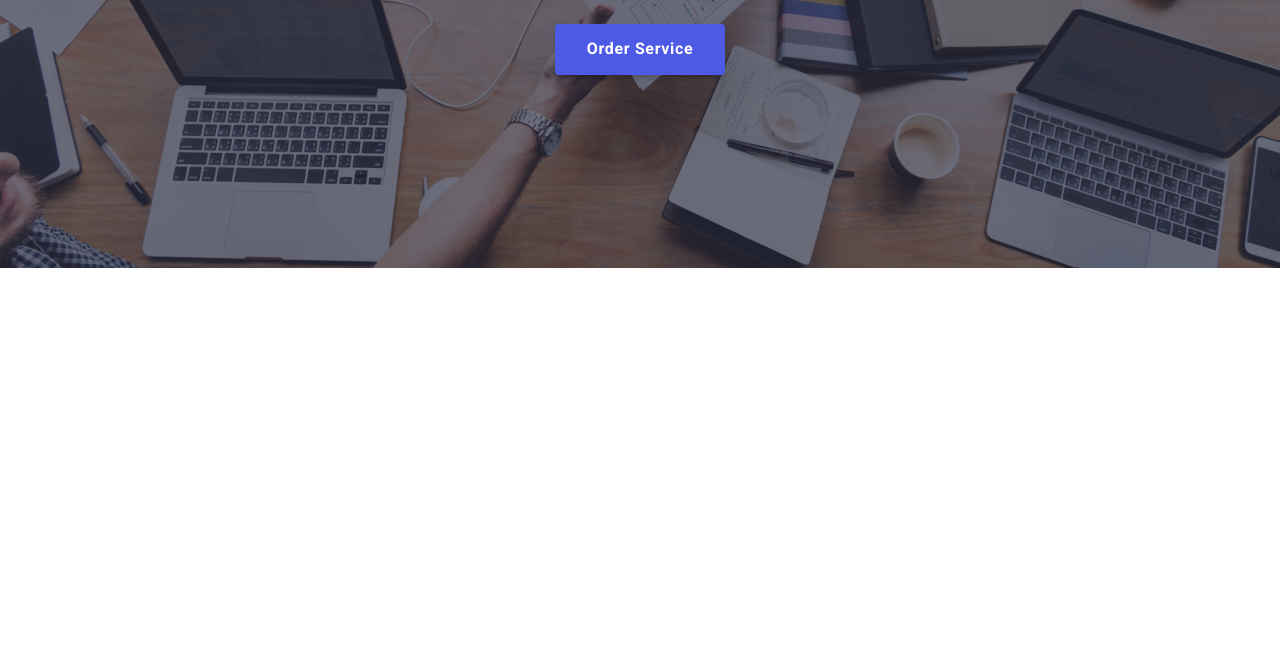
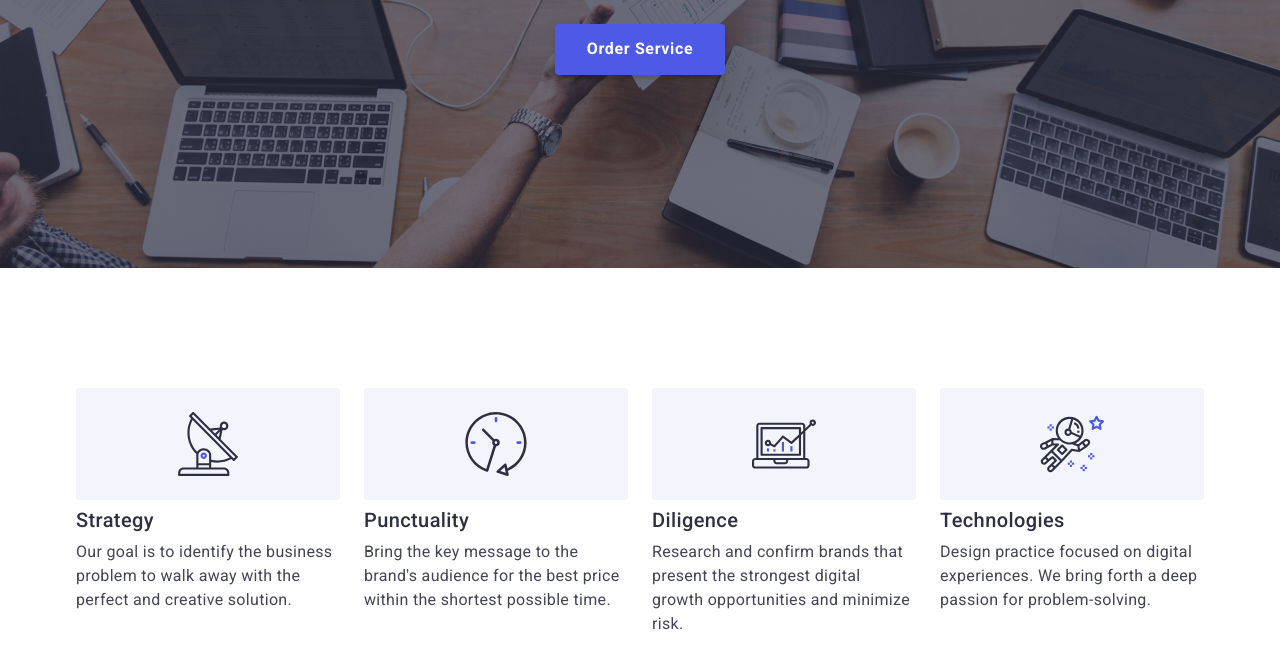
Before and after one commit to BondarAV/goit-markup-hw-7, a plain HTML site: page index.html in a window 1280 px wide. Shown: the part 404-1072 px from the top of the page. Before the commit the page ends 800 px from the top, so only its background shows below. Drawn offline with nearby package versions, Linux system fonts and the light colour scheme.

Commit message:
Makes adaptive benefits section

```diff
--- a/css/desktop.css
+++ b/css/desktop.css
@@ -43,4 +43,40 @@
   .hero .hero-title {
     margin-bottom: 48px;
   }
+
+  .benefits-section {
+    padding-top: 120px;
+    padding-bottom: 120px;
+  }
+
+  .element {
+    display: flex;
+    justify-content: center;
+    align-items: center;
+
+    width: 264px;
+    height: 112px;
+
+    margin-bottom: 8px;
+
+    background-color: var(--main-background-color);
+    border-radius: 4px;
+  }
+
+  .benefits-section .list {
+    display: flex;
+    flex-wrap: nowrap;
+    flex-direction: row;
+    gap: 24px;
+  }
+
+  .benefits-section .title {
+    font-weight: 500;
+    font-size: 20px;
+    line-height: 1.2;
+  }
+
+  .benefits-section .paragraph {
+    font-weight: 400;
+  }
 }
--- a/css/styles.css
+++ b/css/styles.css
@@ -366,6 +366,8 @@ header .container {
     0px 1px 1px rgba(46, 47, 66, 0.16), 0px 2px 1px rgba(46, 47, 66, 0.08);
 }
 
+/*---------------BENEFITS-SECTION--------------*/
+
 .visually-hidden {
   position: absolute;
   width: 1px;
@@ -381,7 +383,7 @@ header .container {
 }
 
 .element {
-  display: flex;
+  display: none;
   justify-content: center;
   align-items: center;
 
@@ -395,16 +397,20 @@ header .container {
 }
 
 .benefits-section {
-  padding-top: 120px;
-  padding-bottom: 120px;
+  padding-top: 96px;
+  padding-bottom: 96px;
 }
 
 .benefits-section .list {
   display: flex;
+  flex-direction: column;
+  gap: 72px;
 }
 
-.benefits-section .item:not(:last-child) {
-  margin-right: 24px;
+.benefits-section .item {
+  display: flex;
+  flex-direction: column;
+  align-items: center;
 }
 
 .benefits-section .icon {
@@ -413,7 +419,16 @@ header .container {
   height: 64px;
 }
 
-.benefits-section .title,
+.benefits-section .title {
+  margin-bottom: 8px;
+
+  font-weight: 700;
+  font-size: 36px;
+  line-height: 1.11;
+
+  letter-spacing: 0.02em;
+}
+
 .portfolio-section .title {
   margin-bottom: 8px;
 
@@ -422,6 +437,10 @@ header .container {
   line-height: 1.2;
 
   letter-spacing: 0.02em;
+}
+
+.benefits-section .paragraph {
+  font-weight: 500;
 }
 
 .benefits-section .paragraph,
--- a/css/tablet.css
+++ b/css/tablet.css
@@ -139,4 +139,17 @@
     font-size: 56px;
     line-height: 1.07;
   }
+
+  .benefits-section .list {
+    flex-direction: row;
+    flex-wrap: wrap;
+    row-gap: 72px;
+    column-gap: 24px;
+  }
+
+  .benefits-section .item {
+    display: inline-block;
+    width: 356px;
+    align-items: start;
+  }
 }
--- a/index.html
+++ b/index.html
@@ -152,7 +152,7 @@
         </div>
       </section>
 
-      <!-- <section class="benefits-section">
+      <section class="benefits-section">
         <div class="container">
           <h2 class="visually-hidden">Benefits of our service</h2>
 
@@ -218,7 +218,7 @@
             </li>
           </ul>
         </div>
-      </section> -->
+      </section>
 
       <!-- <section class="what-are-we-doing-section">
         <div class="container">
```
